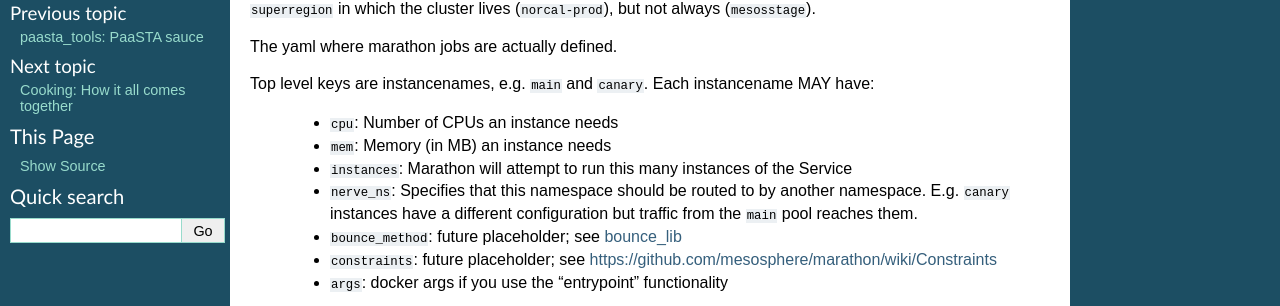
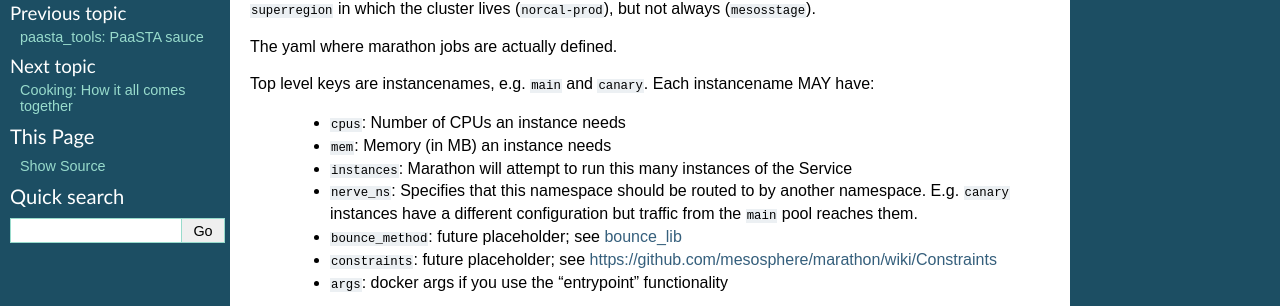
Before and after one commit to Yelp/paasta, a Sphinx documentation site: the page built from docs/source/yelpsoa_configs.rst, in a window 1280 px wide. Shown: the part 210-516 px from the top of the page. Built offline with Sphinx 7.4.7, drawn with Linux system fonts in a browser that asks for light colours.

Commit message:
Fix 'cpu' reference for PAASTA-235

```diff
--- a/docs/source/yelpsoa_configs.rst
+++ b/docs/source/yelpsoa_configs.rst
@@ -15,7 +15,7 @@ The yaml where marathon jobs are actually defined.
 
 Top level keys are instancenames, e.g. ``main`` and ``canary``. Each instancename MAY have:
 
-  * ``cpu``: Number of CPUs an instance needs
+  * ``cpus``: Number of CPUs an instance needs
 
   * ``mem``: Memory (in MB) an instance needs
 
```
